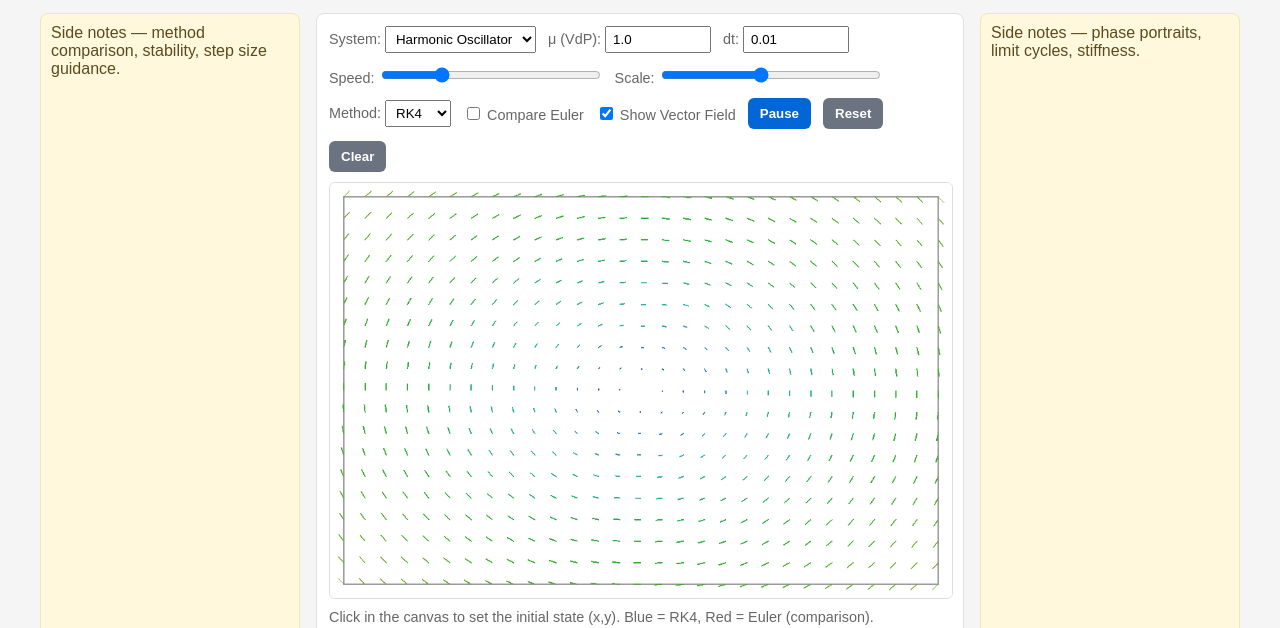
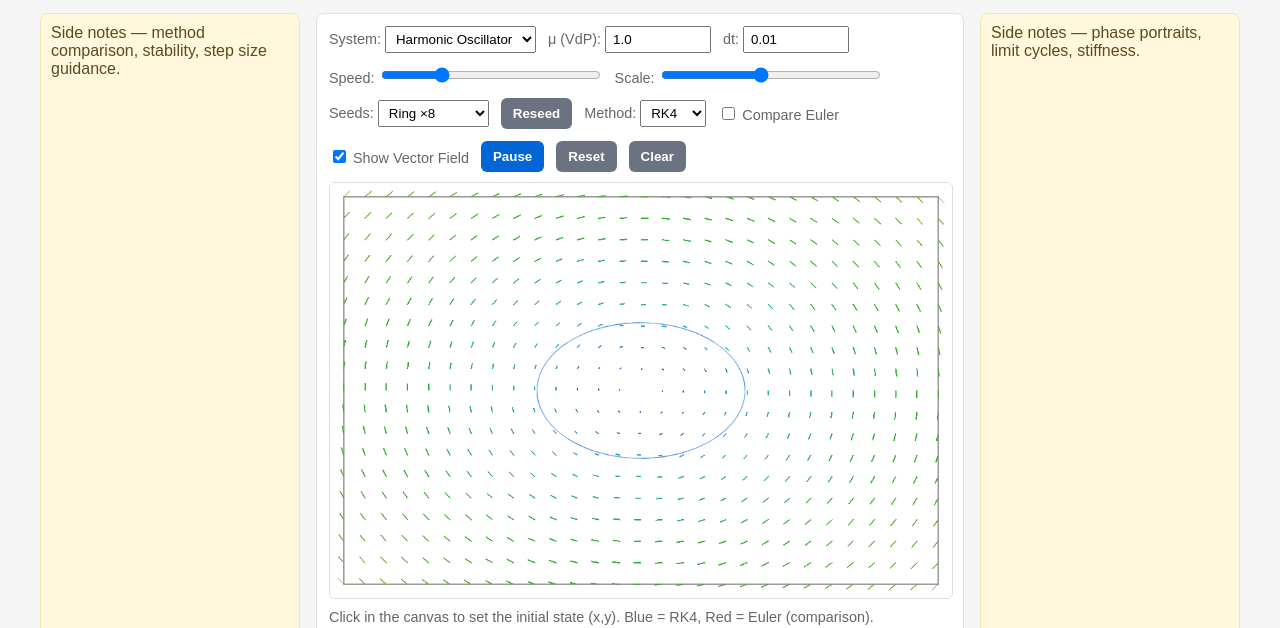
Before and after one commit to matthematics1137/chaos, a plain HTML site: page pages/animation.html in a window 1280 px wide. Shown: the part 137-765 px from the top of the page. Drawn offline with Linux system fonts and the light colour scheme.

Commit message:
Runge–Kutta: add seed presets (ring/grid/random), support multiple simultaneous trajectories, reseed on system/scale changes, and click-to-add seeds

```diff
--- a/pages/animation.html
+++ b/pages/animation.html
@@ -52,6 +52,15 @@
                     <label>dt: <input id="dt" type="number" step="0.0005" value="0.01"/></label>
                     <label>Speed: <input id="speed" type="range" min="1" max="20" step="1" value="6"/></label>
                     <label>Scale: <input id="scale" type="range" min="1" max="12" step="1" value="6"/></label>
+                    <label>Seeds:
+                        <select id="seeds">
+                            <option value="ring8" selected>Ring ×8</option>
+                            <option value="grid4x3">Grid 4×3</option>
+                            <option value="random10">Random ×10</option>
+                            <option value="none">None</option>
+                        </select>
+                    </label>
+                    <button class="button secondary" id="reseed">Reseed</button>
                     <label>Method:
                         <select id="method">
                             <option value="rk4" selected>RK4</option>
@@ -109,9 +118,7 @@
         let mu = 1.0;
 
         // States
-        let stateRK = [0.5, 0.0];
-        let stateEU = [0.5, 0.0];
-        let haveInit = false;
+        let particles = []; // each: { rk:[x,y], eu:[x,y] }
 
         function readControls(){
             dt = parseFloat(document.getElementById('dt').value);
@@ -143,6 +150,33 @@
             if(system==='vdp') return (s)=>f_vdp(s, mu);
             if(system==='lv')  return (s)=>f_lv(s);
             return (s)=>f_sho(s);
+        }
+
+        function reseed(kind){
+            particles = [];
+            const half = scale/2;
+            if(kind === 'none') return;
+            if(kind === 'ring8'){
+                const r = 0.35*half;
+                const n = 8;
+                for(let i=0;i<n;i++){
+                    const a = (i/n)*Math.PI*2;
+                    const x = r*Math.cos(a);
+                    const y = r*Math.sin(a);
+                    particles.push({ rk:[x,y], eu:[x,y] });
+                }
+            } else if(kind === 'grid4x3'){
+                const xs = [-0.35,-0.15,0.15,0.35].map(t=>t*scale);
+                const ys = [-0.25,0,0.25].map(t=>t*scale);
+                for(const x of xs){ for(const y of ys){ particles.push({ rk:[x,y], eu:[x,y] }); } }
+            } else if(kind === 'random10'){
+                const n = 10;
+                for(let i=0;i<n;i++){
+                    const x = (Math.random()-0.5)*scale*0.9;
+                    const y = (Math.random()-0.5)*scale*0.9;
+                    particles.push({ rk:[x,y], eu:[x,y] });
+                }
+            }
         }
 
         function drawField(){
@@ -180,23 +214,25 @@
 
         function step(){
             readControls();
-            if(running && haveInit){
+            if(running && particles.length>0){
                 const f = pickSystem();
-                for(let i=0;i<speed;i++){
-                    const rkNext = rk4Step(stateRK, dt, f);
-                    const [p1x,p1y] = toCanvas(stateRK);
-                    const [p2x,p2y] = toCanvas(rkNext);
-                    ctx.strokeStyle = 'rgba(3,102,214,0.9)';
-                    ctx.beginPath(); ctx.moveTo(p1x,p1y); ctx.lineTo(p2x,p2y); ctx.stroke();
-                    stateRK = rkNext;
+                for(let sub=0; sub<speed; sub++){
+                    for(const p of particles){
+                        const rkNext = rk4Step(p.rk, dt, f);
+                        const [p1x,p1y] = toCanvas(p.rk);
+                        const [p2x,p2y] = toCanvas(rkNext);
+                        ctx.strokeStyle = 'rgba(3,102,214,0.7)';
+                        ctx.beginPath(); ctx.moveTo(p1x,p1y); ctx.lineTo(p2x,p2y); ctx.stroke();
+                        p.rk = rkNext;
 
-                    if(compare || method==='euler'){
-                        const euNext = eulerStep(stateEU, dt, f);
-                        const [q1x,q1y] = toCanvas(stateEU);
-                        const [q2x,q2y] = toCanvas(euNext);
-                        ctx.strokeStyle = 'rgba(239,68,68,0.9)';
-                        ctx.beginPath(); ctx.moveTo(q1x,q1y); ctx.lineTo(q2x,q2y); ctx.stroke();
-                        stateEU = euNext;
+                        if(compare || method==='euler'){
+                            const euNext = eulerStep(p.eu, dt, f);
+                            const [q1x,q1y] = toCanvas(p.eu);
+                            const [q2x,q2y] = toCanvas(euNext);
+                            ctx.strokeStyle = 'rgba(239,68,68,0.6)';
+                            ctx.beginPath(); ctx.moveTo(q1x,q1y); ctx.lineTo(q2x,q2y); ctx.stroke();
+                            p.eu = euNext;
+                        }
                     }
                 }
             }
@@ -214,26 +250,29 @@
             running = !running; e.target.textContent = running ? 'Pause' : 'Resume';
         });
         document.getElementById('reset').addEventListener('click', ()=>{
-            haveInit = false; clearAll(); drawField();
+            clearAll(); drawField(); reseed(document.getElementById('seeds').value);
         });
         document.getElementById('clear').addEventListener('click', ()=>{
             clearAll(); drawField();
         });
         document.getElementById('system').addEventListener('change', ()=>{
-            haveInit = false; clearAll(); drawField();
+            clearAll(); drawField(); reseed(document.getElementById('seeds').value);
         });
         ['mu','scale','showField'].forEach(id=>{
-            document.getElementById(id).addEventListener('input', ()=>{ clearAll(); drawField(); });
+            document.getElementById(id).addEventListener('input', ()=>{ clearAll(); drawField(); reseed(document.getElementById('seeds').value); });
+        });
+        document.getElementById('reseed').addEventListener('click', ()=>{
+            clearAll(); drawField(); reseed(document.getElementById('seeds').value);
         });
         canvas.addEventListener('click', (ev)=>{
             const rect = canvas.getBoundingClientRect();
             const px = ev.clientX - rect.left; const py = ev.clientY - rect.top;
             const st = toState(px, py);
-            stateRK = st.slice(); stateEU = st.slice(); haveInit = true;
+            particles.push({ rk: st.slice(), eu: st.slice() });
         });
 
         // Initialize
-        clearAll(); drawField(); step();
+        clearAll(); drawField(); reseed('ring8'); step();
     })();
     </script>
 </body>
```
